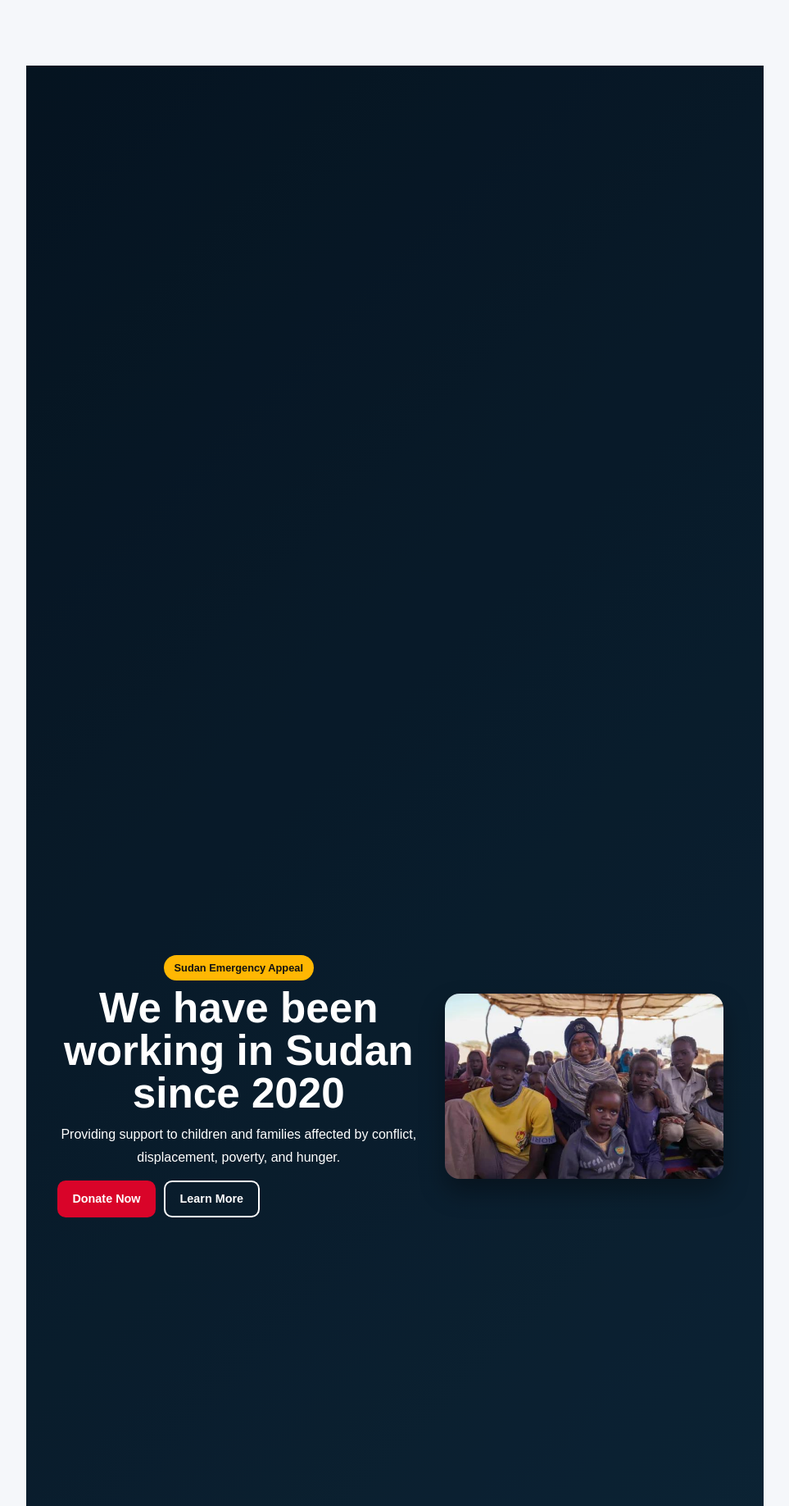
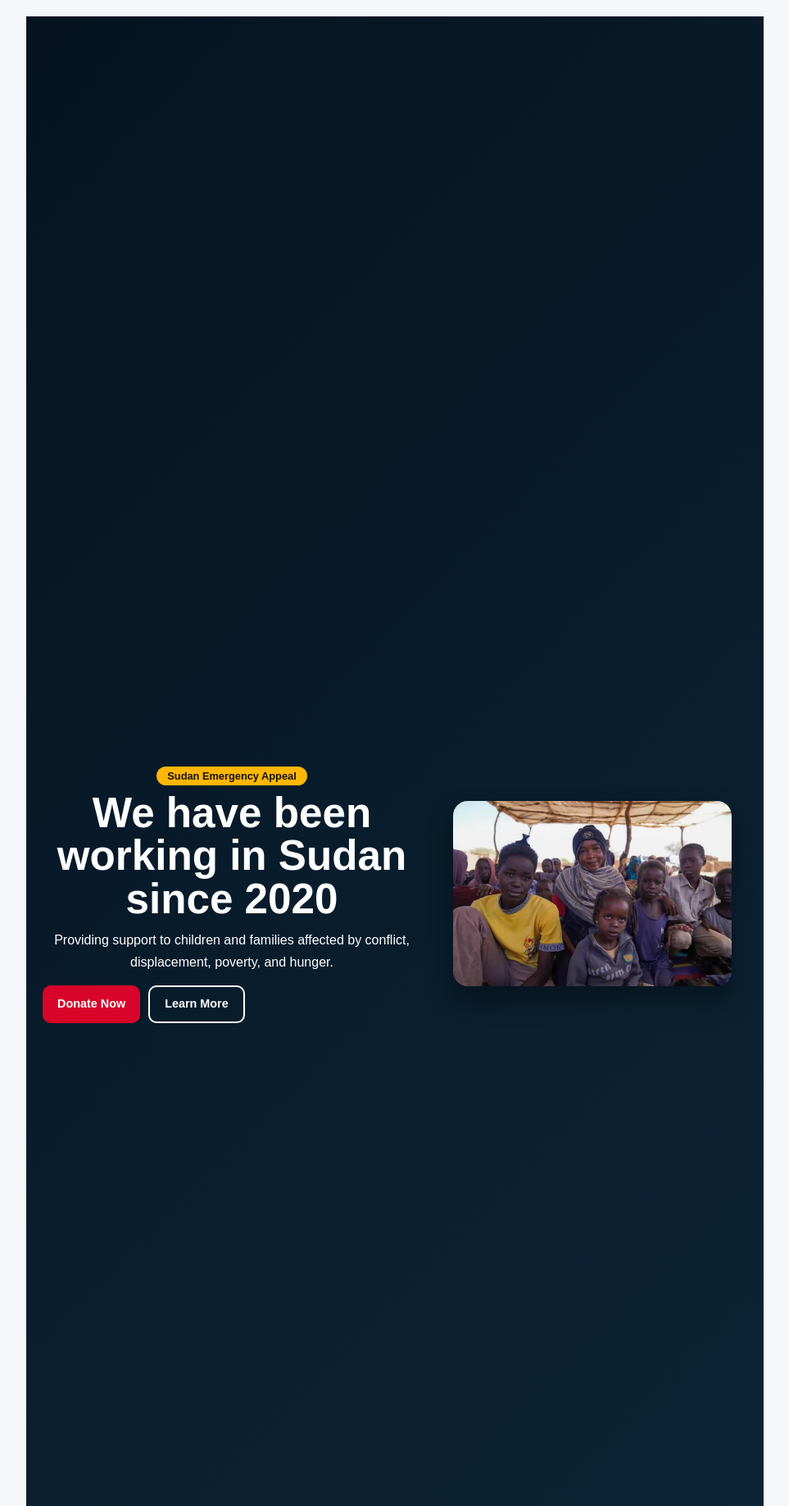
Before and after one commit to hmmariwan/club-website, a Flask app: page / in a window 1280 px wide. Shown: the part 83-1920 px from the top of the page at 82% size, without its empty margins (158-1121 px from the left). Run offline with Flask 3, Linux system fonts and the light colour scheme; some libraries are stand-ins or nearby versions.

Commit message:
changing paddings

```diff
--- a/static/css/sudan.css
+++ b/static/css/sudan.css
@@ -31,11 +31,11 @@ img{
     background:linear-gradient(135deg,#071a2b,#12344d);
 
     /* MOVED HIGHER */
-    padding:0 3% 0px;
+    margin-top: 20px;
 
     overflow:hidden;
 
-    min-height:100vh;
+    min-height:90vh;
 
     display:flex;
 
@@ -65,7 +65,7 @@ img{
     gap:20px;
 
     /* PUSH WHOLE HERO UP */
-    transform:translateY(-55px);
+    transform:translateY(-100px);
 }
 
 /* ================= TEXT SIDE ================= */
@@ -80,7 +80,7 @@ img{
     background:#ffb703;
     color:#111;
 
-    padding:6px 13px;
+    padding:2px 13px;
 
     border-radius:50px;
 
@@ -346,7 +346,7 @@ img{
 @media(max-width:600px){
 
     .hero-section{
-        padding:0px 4% 20px;
+        padding:15px 4% 20px;
     }
 
     .hero-text h1{
```
